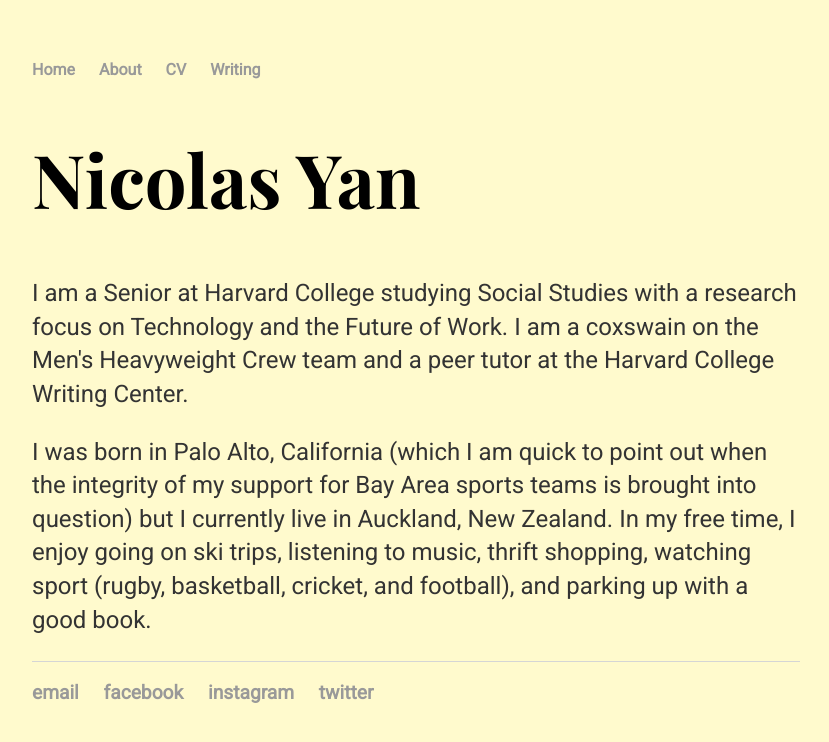
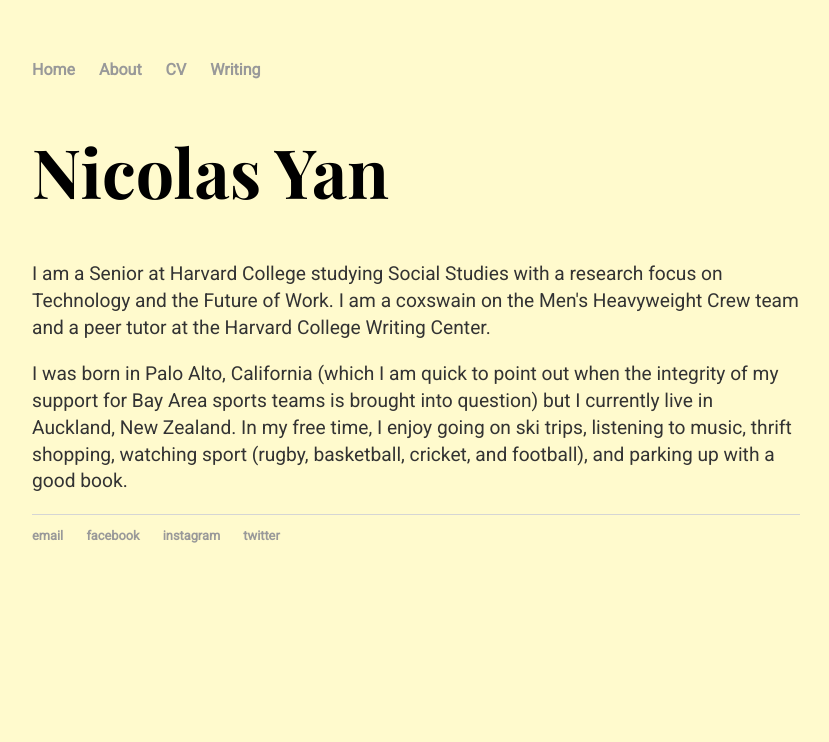
Before and after one commit to nicolas-yan/nicolas-yan.github.io, a Jekyll site: the page built from index.html, in a window 1280 px wide. Shown: the top 742 px of the page, without its empty margins (224-1053 px from the left). Built offline with Jekyll 4.4.1, drawn with Linux system fonts in a browser that asks for light colours.

Commit message:
Update main.css

```diff
--- a/css/main.css
+++ b/css/main.css
@@ -21,19 +21,19 @@ a:hover {
     text-decoration: underline;
 }
 h1 {
-    font-size: 74px;
+    font-size: 68px;
     font-family: 'Playfair Display', serif;
     font-weight: bold;
 }
 p {
     font-family: 'Roboto', sans-serif;
-    font-size: 1.5em;
+    font-size: 1.2em;
     line-height: 1.4em;
     color: #333;
 }
 footer {
     border-top: 1px solid #d5d5d5;
-    font-size: 1.2em;
+    font-size: 0.8em;
     font-family: 'Roboto', sans-serif;
 }
 
```
